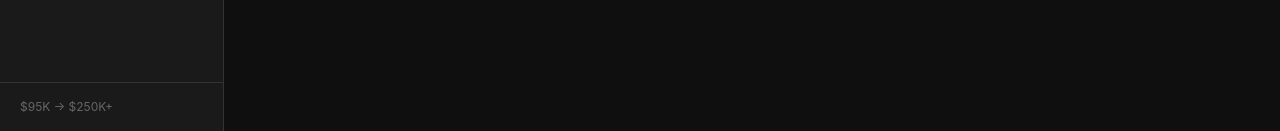
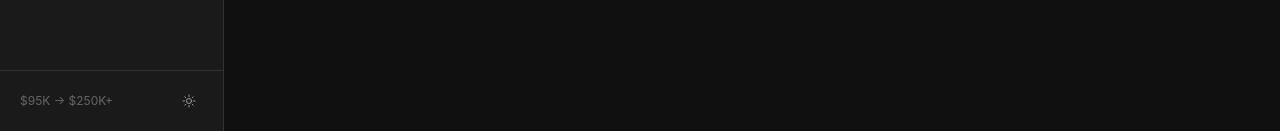
Before and after one commit to theowlhunter1/52-week-blueprint, a React (Vite) app: page / in a window 1280 px wide. Shown: the part 669-800 px from the top of the page. Built offline with nearby package versions, Linux system fonts and the light colour scheme.

Commit message:
Add light/dark theme toggle in sidebar

```diff
--- a/src/App.jsx
+++ b/src/App.jsx
@@ -1,13 +1,26 @@
+import { useEffect } from 'react';
 import { BrowserRouter, Routes, Route } from 'react-router-dom';
-import { PlanProvider } from './context/PlanContext';
+import { PlanProvider, usePlan } from './context/PlanContext';
 import MainLayout from './components/layout/MainLayout';
 import Dashboard from './components/dashboard/Dashboard';
 import Timeline from './components/timeline/Timeline';
 import Settings from './components/settings/Settings';
 
+function ThemeApplier({ children }) {
+  const { state } = usePlan();
+  const theme = state.settings?.theme || 'dark';
+
+  useEffect(() => {
+    document.documentElement.classList.toggle('light', theme === 'light');
+  }, [theme]);
+
+  return children;
+}
+
 export default function App() {
   return (
     <PlanProvider>
+      <ThemeApplier>
         <BrowserRouter>
           <Routes>
             <Route element={<MainLayout />}>
@@ -17,6 +30,7 @@ export default function App() {
             </Route>
           </Routes>
         </BrowserRouter>
+      </ThemeApplier>
     </PlanProvider>
   );
 }
--- a/src/components/layout/Sidebar.jsx
+++ b/src/components/layout/Sidebar.jsx
@@ -1,4 +1,5 @@
 import { NavLink } from 'react-router-dom';
+import { usePlan } from '../../context/PlanContext';
 
 const navItems = [
   { to: '/', label: 'Dashboard', icon: DashboardIcon },
@@ -31,7 +32,30 @@ function SettingsIcon() {
   );
 }
 
+function SunIcon() {
+  return (
+    <svg className="w-4 h-4" fill="none" viewBox="0 0 24 24" stroke="currentColor" strokeWidth={1.5}>
+      <path strokeLinecap="round" strokeLinejoin="round" d="M12 3v2.25m6.364.386l-1.591 1.591M21 12h-2.25m-.386 6.364l-1.591-1.591M12 18.75V21m-4.773-4.227l-1.591 1.591M5.25 12H3m4.227-4.773L5.636 5.636M15.75 12a3.75 3.75 0 11-7.5 0 3.75 3.75 0 017.5 0z" />
+    </svg>
+  );
+}
+
+function MoonIcon() {
+  return (
+    <svg className="w-4 h-4" fill="none" viewBox="0 0 24 24" stroke="currentColor" strokeWidth={1.5}>
+      <path strokeLinecap="round" strokeLinejoin="round" d="M21.752 15.002A9.718 9.718 0 0118 15.75c-5.385 0-9.75-4.365-9.75-9.75 0-1.33.266-2.597.748-3.752A9.753 9.753 0 003 11.25C3 16.635 7.365 21 12.75 21a9.753 9.753 0 009.002-5.998z" />
+    </svg>
+  );
+}
+
 export default function Sidebar() {
+  const { state, dispatch } = usePlan();
+  const isDark = state.settings?.theme !== 'light';
+
+  const toggleTheme = () => {
+    dispatch({ type: 'UPDATE_SETTINGS', payload: { theme: isDark ? 'light' : 'dark' } });
+  };
+
   return (
     <aside className="fixed left-0 top-0 h-screen w-56 bg-bg-secondary border-r border-border flex flex-col z-40">
       <div className="px-5 py-5 border-b border-border">
@@ -56,8 +80,15 @@ export default function Sidebar() {
           </NavLink>
         ))}
       </nav>
-      <div className="px-5 py-4 border-t border-border">
+      <div className="px-5 py-4 border-t border-border flex items-center justify-between">
         <p className="text-xs text-text-muted">$95K → $250K+</p>
+        <button
+          onClick={toggleTheme}
+          className="p-1.5 rounded-lg text-text-secondary hover:text-accent hover:bg-bg-hover transition-colors"
+          title={isDark ? 'Switch to light mode' : 'Switch to dark mode'}
+        >
+          {isDark ? <SunIcon /> : <MoonIcon />}
+        </button>
       </div>
     </aside>
   );
--- a/src/index.css
+++ b/src/index.css
@@ -28,11 +28,25 @@
   --color-status-deferred: #f59e0b;
 }
 
+html.light {
+  --color-bg-primary: #f5f5f4;
+  --color-bg-secondary: #ffffff;
+  --color-bg-tertiary: #e7e5e4;
+  --color-bg-hover: #d6d3d1;
+  --color-border: #d4d4d4;
+  --color-text-primary: #1c1917;
+  --color-text-secondary: #57534e;
+  --color-text-muted: #a8a29e;
+  --color-accent: #b8860b;
+  --color-accent-hover: #996f0a;
+}
+
 body {
   margin: 0;
   background-color: var(--color-bg-primary);
   color: var(--color-text-primary);
   font-family: 'Inter', -apple-system, BlinkMacSystemFont, 'Segoe UI', sans-serif;
+  transition: background-color 0.2s, color 0.2s;
 }
 
 ::-webkit-scrollbar {
```
Lines whose indentation alone changed are shown as unchanged.
